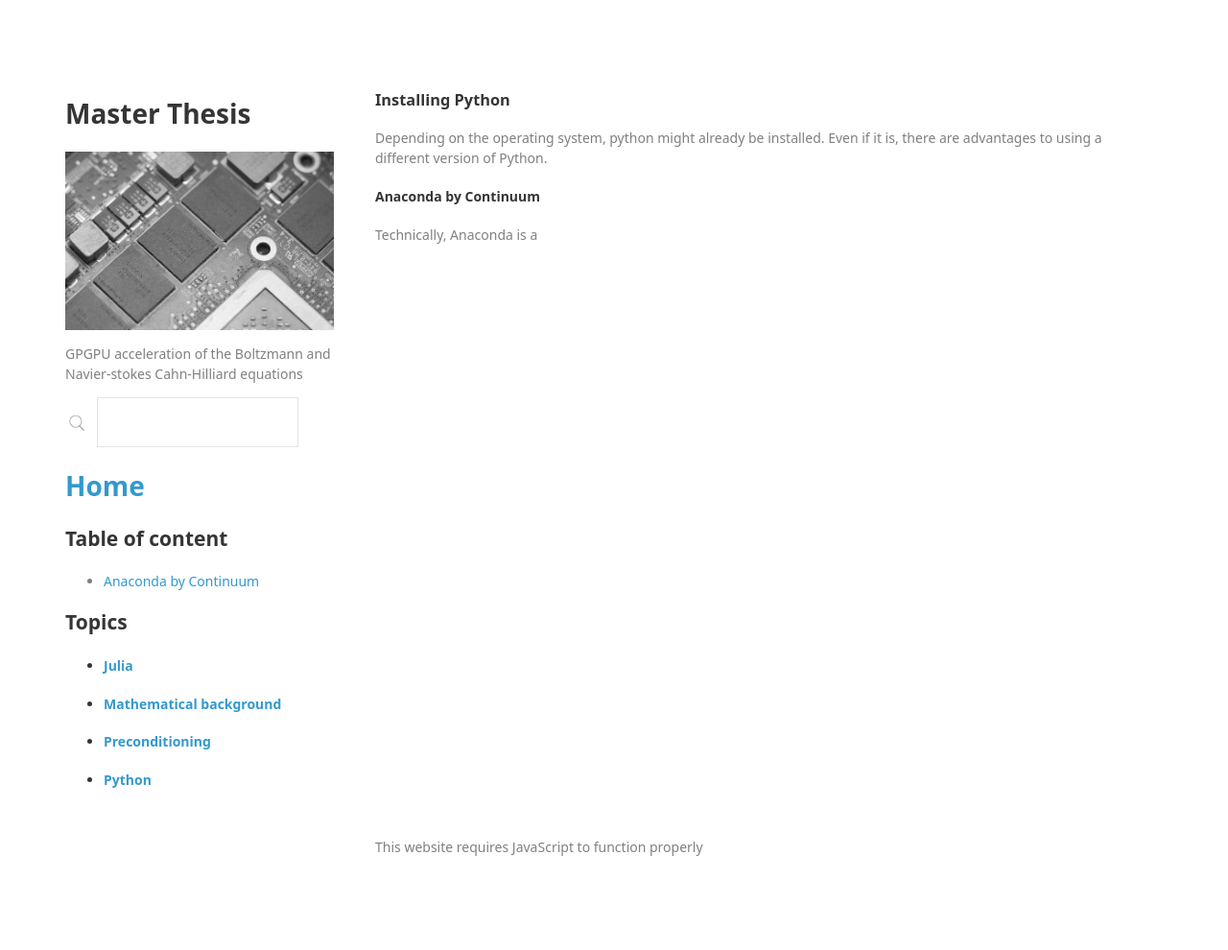
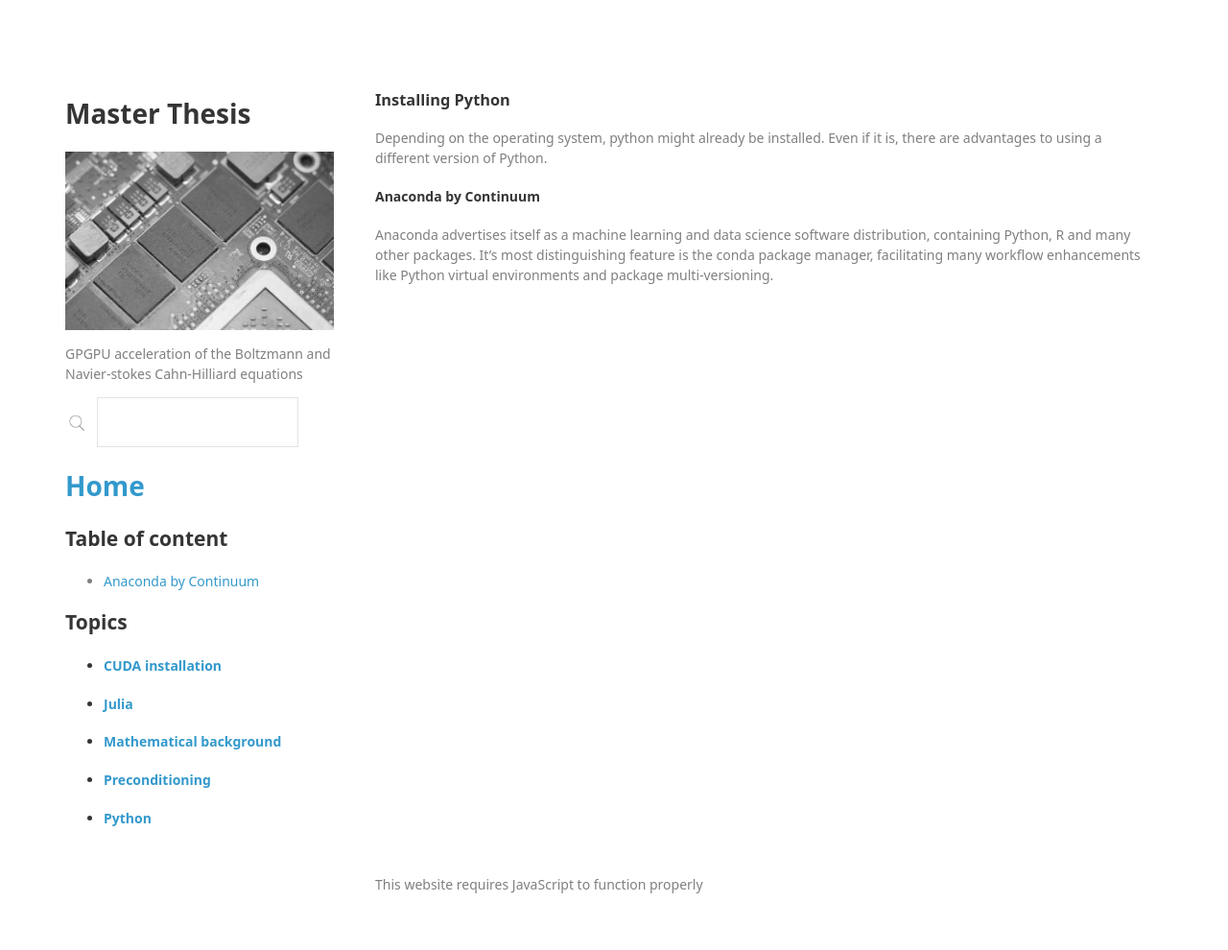
Before and after one commit to lucasbekker/lucasbekker.github.io, a Jekyll site: the page built from _sections/Python.md, in a window 1280 px wide. Shown: the whole page at 96% size. Built offline with Jekyll 4.4.1, drawn with Linux system fonts in a browser that asks for light colours; nearby versions of some CDN libraries; before the commit the page ends 951 px from its top, so only the background shows below that.

Commit message:
Added description of anaconda

```diff
--- a/_sections/Python.md
+++ b/_sections/Python.md
@@ -9,4 +9,4 @@
 
 #### Anaconda by Continuum
 
-Technically, Anaconda is a
+Anaconda advertises itself as a machine learning and data science software distribution, containing Python, R and many other packages. It's most distinguishing feature is the conda package manager, facilitating many workflow enhancements like Python virtual environments and package multi-versioning.
```
Also changed, not shown: _sections/Cuda_installation.md (line endings or trailing spaces).
